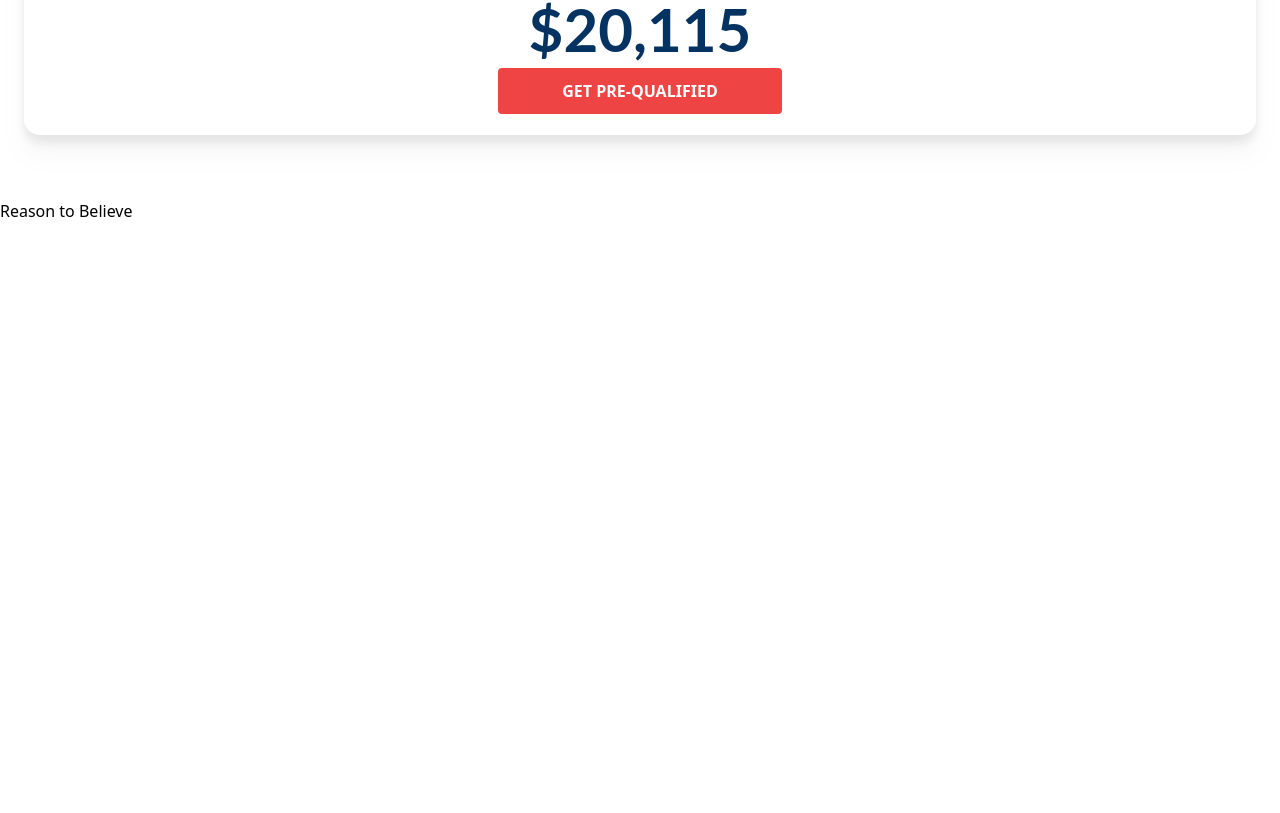
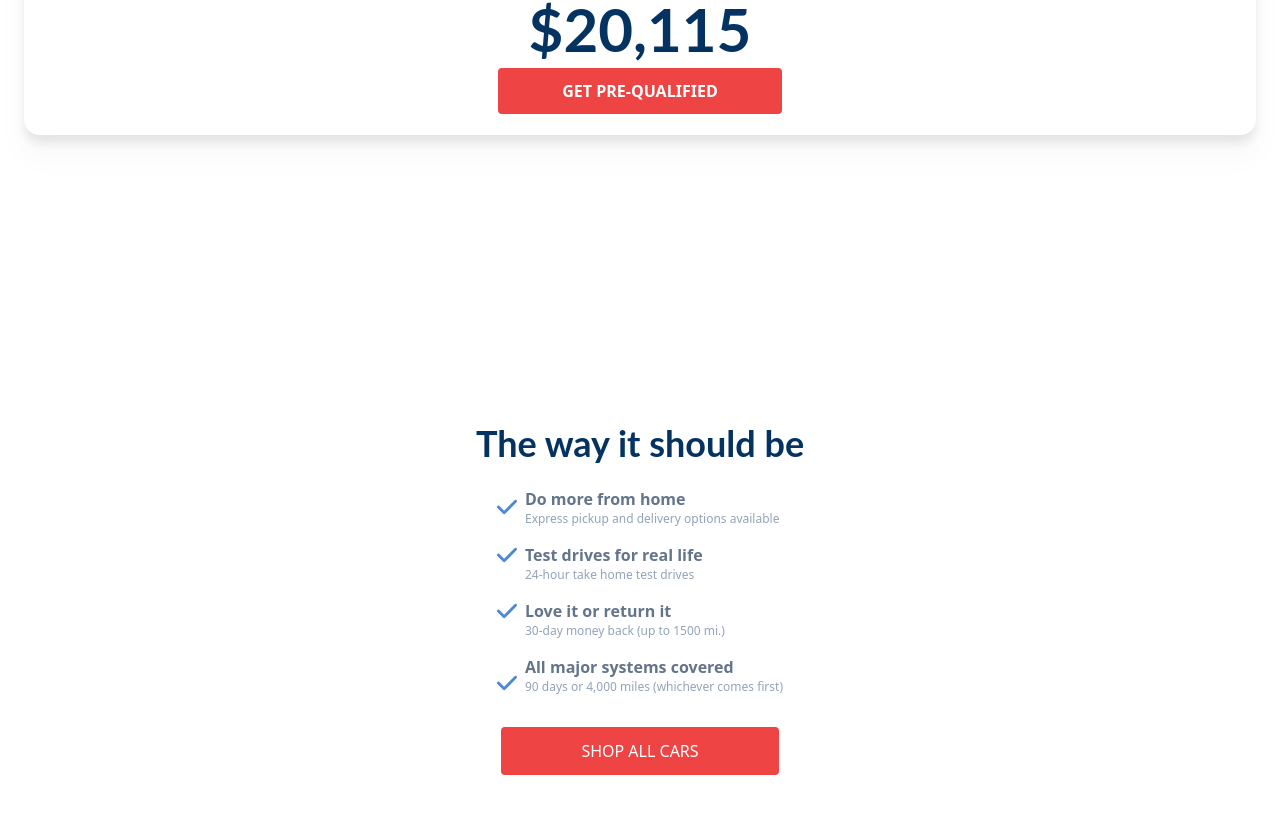
Before and after one commit to 5F8575tree/landing-page-next, a Next.js app: page / in a window 1280 px wide. Shown: the part 1285-2098 px from the top of the page. Built offline with nearby package versions, Linux system fonts and the light colour scheme.

Commit message:
rought draft of reasons-to-believe complete

```diff
--- a/src/components/ReasonToBelieve/ReasonToBelieve.jsx
+++ b/src/components/ReasonToBelieve/ReasonToBelieve.jsx
@@ -1,9 +1,94 @@
+import { useEffect, useState } from "react";
 import Image from "next/image";
 
 const ReasonToBelieve = () => {
+  const [isExpanded, setIsExpanded] = useState(false);
+
+  const handleScroll = () => {
+    const scrollThreshold = 1000;
+    if (window.scrollY >= scrollThreshold) {
+      setIsExpanded(true);
+    } else {
+      setIsExpanded(false);
+    }
+  };
+
+  useEffect(() => {
+    window.addEventListener("scroll", handleScroll);
+    return () => {
+      window.removeEventListener("scroll", handleScroll);
+    };
+  }, []);
+
   return (
-    <div className="mt-16 h-screen" id="reasons-to-believe">
-      Reason to Believe
+    <div className="flex flex-col items-center w-full">
+      <div
+        className={`mt-16 flex flex-col justify-center h-screen ${
+          isExpanded ? "expanded" : ""
+        }`}
+        id="reasons-to-believe"
+      >
+        <div
+          className={`bg-white mx-8 rounded-xl p-6 flex flex-col items-center ${
+            isExpanded ? "expanded" : ""
+          }`}
+          id="reasons-to-believe-inner-container"
+        >
+          <h2 className="blue-text font-bold text-4xl text-center">
+            The way it should be
+          </h2>
+          <ul className="mt-6">
+            <li className="flex">
+              <Image src="/check.svg" height="20" width="20" alt="check icon" />
+              <div className="ml-2">
+                <h5 className="font-bold text-slate-500">Do more from home</h5>
+                <h6 className="text-xs text-slate-400">
+                  Express pickup and delivery options available
+                </h6>
+              </div>
+            </li>
+            <li className="flex">
+              <Image src="/check.svg" height="20" width="20" alt="check icon" />
+              <div className="ml-2 mt-4">
+                <h5 className="font-bold text-slate-500">
+                  Test drives for real life
+                </h5>
+                <h6 className="text-xs text-slate-400">
+                  24-hour take home test drives
+                </h6>
+              </div>
+            </li>
+            <li className="flex">
+              <Image src="/check.svg" height="20" width="20" alt="check icon" />
+              <div className="ml-2 mt-4">
+                <h5 className="font-bold text-slate-500">
+                  Love it or return it
+                </h5>
+                <h6 className="text-xs text-slate-400">
+                  30-day money back (up to 1500 mi.)
+                </h6>
+              </div>
+            </li>
+            <li className="flex">
+              <Image src="/check.svg" height="20" width="20" alt="check icon" />
+              <div className="ml-2 mt-4 mb-8">
+                <h5 className="font-bold text-slate-500">
+                  All major systems covered
+                </h5>
+                <h6 className="text-xs text-slate-400">
+                  90 days or 4,000 miles (whichever comes first)
+                </h6>
+              </div>
+            </li>
+          </ul>
+          <a
+            href="#"
+            className="bg-red-500 px-20 py-3 uppercase rounded text-white"
+          >
+            shop all cars
+          </a>
+        </div>
+      </div>
     </div>
   );
 };
--- a/src/styles/globals.css
+++ b/src/styles/globals.css
@@ -92,6 +92,21 @@
     background-size: cover;
     background-position: -600px 0;
     background-repeat: no-repeat;
+    width: 350px;
+    transition: width 0.9s ease-in-out;
+  }
+
+  #reasons-to-believe.expanded {
+    width: 100vw;
+  }
+
+  #reasons-to-believe-inner-container {
+    opacity: 0;
+    transition: opacity 2s ease-in-out;
+  }
+
+  #reasons-to-believe-inner-container.expanded {
+    opacity: 1;
   }
 }
 
```
Also changed, not shown: public/check.svg (added).
